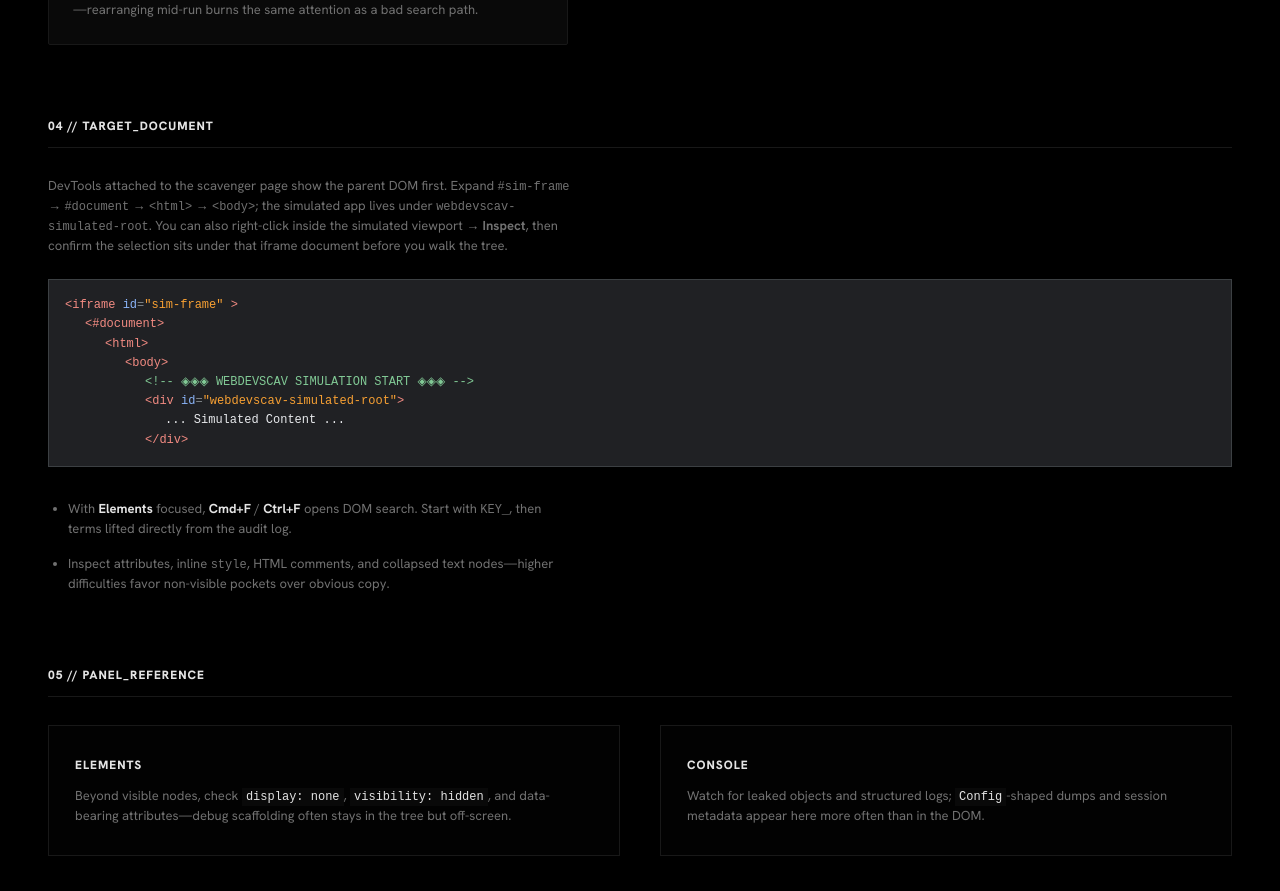
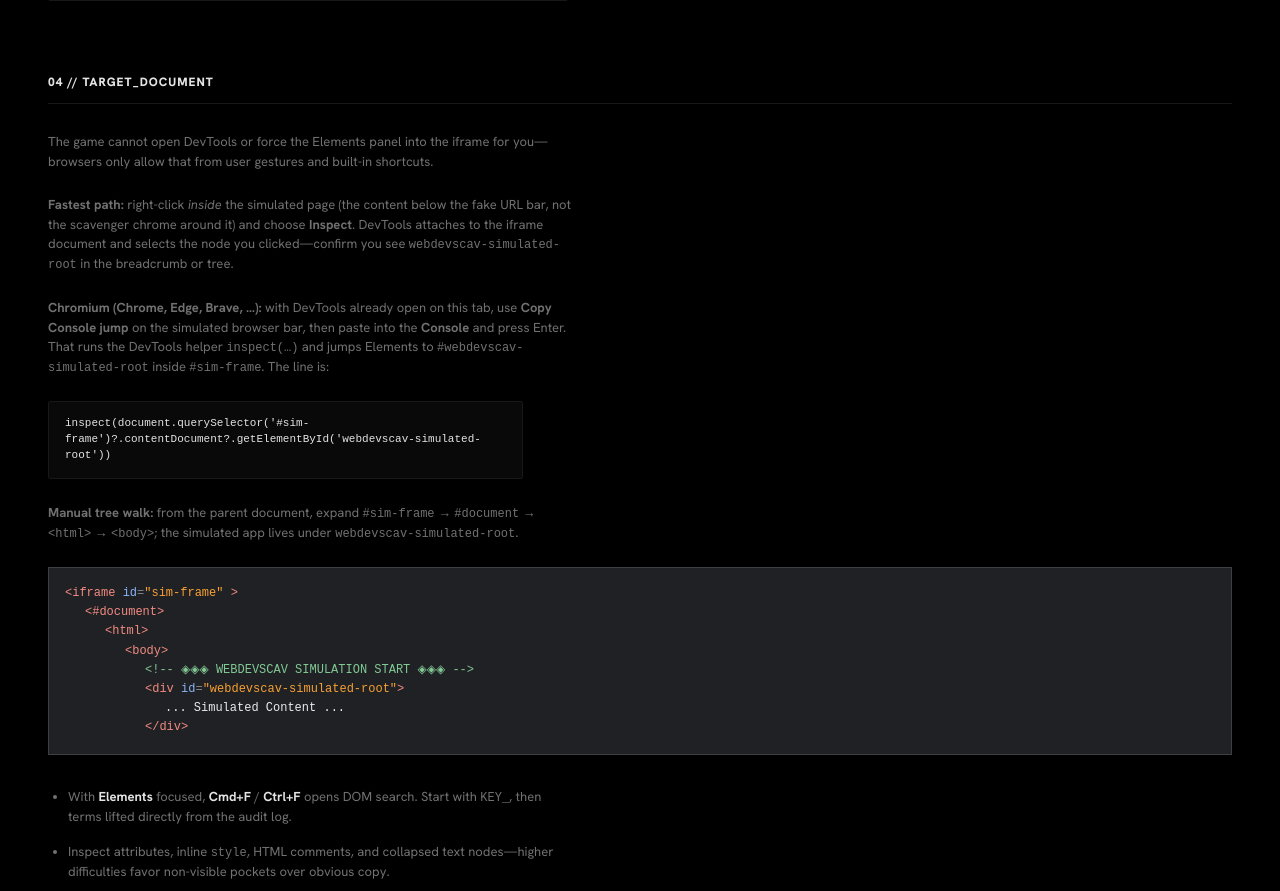
Before and after one commit to Tofulati/webdevscav, a React (Vite) app in the folder client/: page /instructions in a window 1280 px wide. Shown: the part 1140-2031 px from the top of the page. Built offline with nearby package versions, Linux system fonts and the light colour scheme; no server answers; a web font is replaced by a local one.

Commit message:
update styling of the game webpages, hide injection scripts further, include simulated web page dev tools jump

```diff
--- a/client/src/components/game/SimulatedBrowser.tsx
+++ b/client/src/components/game/SimulatedBrowser.tsx
@@ -1,4 +1,8 @@
-import { type RefObject, useEffect } from 'react';
+import { type RefObject, useEffect, useState, useCallback } from 'react';
+
+/** Paste into DevTools Console (Chromium) with this tab top-level selected — jumps Elements to the simulated root. */
+export const SIM_FRAME_ELEMENTS_JUMP =
+  "inspect(document.querySelector('#sim-frame')?.contentDocument?.getElementById('webdevscav-simulated-root'))";
 
 interface Props {
   html: string;
@@ -27,6 +31,17 @@ const THEME_URLS: Record<string, string> = {
 
 export default function SimulatedBrowser({ html, iframeRef, theme }: Props) {
   const url = THEME_URLS[theme] || 'https://example.dev';
+  const [jumpCopied, setJumpCopied] = useState(false);
+
+  const copyElementsJump = useCallback(async () => {
+    try {
+      await navigator.clipboard.writeText(SIM_FRAME_ELEMENTS_JUMP);
+      setJumpCopied(true);
+      window.setTimeout(() => setJumpCopied(false), 2000);
+    } catch {
+      /* clipboard denied or unavailable */
+    }
+  }, []);
 
   useEffect(() => {
     const iframe = iframeRef.current;
@@ -43,19 +58,28 @@ export default function SimulatedBrowser({ html, iframeRef, theme }: Props) {
   return (
     <div className="sim-browser" style={{ background: theme === 'dark' ? '#1a1a1a' : '#fff' }}>
       <div className="sim-browser-bar">
-        <div style={{ display: 'flex', gap: '6px' }}>
-          <div style={{ width: '8px', height: '8px', borderRadius: '50%', background: 'var(--gray-700)' }} />
-          <div style={{ width: '8px', height: '8px', borderRadius: '50%', background: 'var(--gray-700)' }} />
-          <div style={{ width: '8px', height: '8px', borderRadius: '50%', background: 'var(--gray-700)' }} />
+        <div className="sim-browser-dots" aria-hidden="true">
+          <span className="sim-browser-dot" />
+          <span className="sim-browser-dot" />
+          <span className="sim-browser-dot" />
         </div>
         <div className="sim-browser-url">
           {`https://${url.replace(/^https?:\/\//, '')}`}
         </div>
+        <button
+          type="button"
+          className="sim-browser-jump-btn"
+          onClick={copyElementsJump}
+          title="Open DevTools on this tab first, then paste into the Console (Chrome, Edge, Brave…). Jumps Elements to webdevscav-simulated-root inside the iframe."
+        >
+          {jumpCopied ? 'Copied' : 'Copy Console jump'}
+        </button>
       </div>
       <iframe
+        id="sim-frame"
         ref={iframeRef}
         className="sim-browser-iframe"
-        title="Simulated Webpage"
+        title="Simulated Webpage (right-click inside the page area and choose Inspect to attach DevTools to this document)"
         sandbox="allow-scripts allow-same-origin allow-forms"
       />
     </div>
--- a/client/src/index.css
+++ b/client/src/index.css
@@ -647,13 +647,37 @@ button {
 /* ===== SIMULATED BROWSER ===== */
 .sim-browser { flex: 1; display: flex; flex-direction: column; background: #fff; }
 .sim-browser-bar {
-  height: 36px; display: flex; align-items: center; padding: 0 12px;
+  height: 36px; display: flex; align-items: center; gap: 10px; padding: 0 10px;
   background: var(--gray-950); border-bottom: 1px solid var(--gray-800);
 }
+.sim-browser-dots {
+  display: flex; gap: 6px; flex-shrink: 0;
+}
+.sim-browser-dot {
+  width: 8px; height: 8px; border-radius: 50%; background: var(--gray-700);
+}
 .sim-browser-url {
-  flex: 1; height: 24px; background: var(--gray-900);
-  border-radius: 2px; margin: 0 40px; display: flex; align-items: center;
+  flex: 1; min-width: 0; height: 24px; background: var(--gray-900);
+  border-radius: 2px; margin: 0; display: flex; align-items: center;
   padding: 0 12px; font-size: 11px; color: var(--gray-400); font-family: var(--font-mono);
+}
+.sim-browser-jump-btn {
+  flex-shrink: 0;
+  font-family: var(--font-mono);
+  font-size: 10px;
+  font-weight: 600;
+  letter-spacing: 0.02em;
+  color: var(--gray-300);
+  background: var(--gray-900);
+  border: 1px solid var(--gray-700);
+  border-radius: 4px;
+  padding: 5px 10px;
+  cursor: pointer;
+  white-space: nowrap;
+}
+.sim-browser-jump-btn:hover {
+  color: var(--accent);
+  border-color: var(--accent);
 }
 .game-top { flex: 1; display: flex; flex-direction: column; min-height: 0; }
 .sim-browser-iframe { flex: 1; border: none; width: 100%; height: 100%; background: #fff; }
@@ -1065,6 +1089,24 @@ button {
   font-family: var(--font-mono);
   font-size: 12px;
 }
+.instructions-page .instructions-code-block {
+  margin: 0 0 24px;
+  padding: 14px 16px;
+  max-width: min(72ch, 100%);
+  overflow-x: auto;
+  background: var(--gray-900);
+  border: 1px solid var(--border);
+  border-radius: var(--radius-xs);
+  font-family: var(--font-mono);
+  font-size: 11px;
+  line-height: 1.45;
+  color: var(--gray-200);
+  white-space: pre-wrap;
+  word-break: break-word;
+}
+.instructions-page .instructions-code-block code {
+  font-size: inherit;
+}
 .instructions-page .devtools-sim + .inspect-steps {
   margin-top: 32px;
 }
--- a/client/src/pages/GamePage.tsx
+++ b/client/src/pages/GamePage.tsx
@@ -176,9 +176,11 @@ export default function GamePage() {
           <div className="devtools-warning">
             <div className="warning-title warning-title--urgent">REQUIRED_CONFIGURATION //</div>
             <p>
-              Open your browser's Developer Tools (<strong>F12</strong> or <strong>Cmd+Opt+I</strong>).
+              Open your browser&apos;s Developer Tools (<strong>F12</strong> or <strong>Cmd+Opt+I</strong>).
               For the optimal experience, <strong>dock DevTools to the bottom</strong> of the window.
               This ensures the technical toolbar remains fully visible during the run.
+              After a run starts, right-click <strong>inside</strong> the simulated page to Inspect that inner document,
+              or use <strong>Copy Console jump</strong> on the simulated browser bar (Chromium) and paste into the Console.
               <br></br><br></br>
               <strong>This game is only available for PCs and Laptops only, as other systems are incompatible.</strong>
             </p>
@@ -243,6 +245,11 @@ export default function GamePage() {
             <p className="pre-start-body pre-start-hint">
               Docking DevTools to the bottom (if that works for you) usually makes the page easier to
               inspect alongside the tools.
+            </p>
+            <p className="pre-start-body pre-start-hint">
+              To land in the <strong>simulated</strong> document: right-click inside the fake webpage (below the URL bar)
+              and choose <strong>Inspect</strong>. On Chromium you can also use <strong>Copy Console jump</strong> on that
+              bar after DevTools is open, then paste into the Console.
             </p>
             <div className="pre-start-count" aria-hidden="true">
               {armingSecondsLeft ?? PRESTART_COUNTDOWN_SEC}
--- a/client/src/pages/Instructions.tsx
+++ b/client/src/pages/Instructions.tsx
@@ -1,10 +1,10 @@
 import { Link } from 'react-router-dom';
+import { SIM_FRAME_ELEMENTS_JUMP } from '../components/game/SimulatedBrowser';
 
 export default function Instructions() {
   return (
     <div className="container instructions-shell">
       <div className="instructions-page">
-        <div className="hero-tag">OPERATIONAL_MANUAL // V2.1.0</div>
         <h1>THE_HUNTER_GUIDE</h1>
         <p className="subtitle">Master the art of DOM forensics and network interception.</p>
 
@@ -78,11 +78,28 @@ export default function Instructions() {
         <section className="guide-section">
           <h2>04 // TARGET_DOCUMENT</h2>
           <p>
-            DevTools attached to the scavenger page show the parent DOM first. Expand{' '}
-            <code>#sim-frame</code> → <code>#document</code> → <code>&lt;html&gt;</code> → <code>&lt;body&gt;</code>; the
-            simulated app lives under <code>webdevscav-simulated-root</code>. You can also right-click inside the
-            simulated viewport → <strong>Inspect</strong>, then confirm the selection sits under that iframe document
-            before you walk the tree.
+            The game cannot open DevTools or force the Elements panel into the iframe for you—browsers only allow that
+            from user gestures and built-in shortcuts.
+          </p>
+          <p>
+            <strong>Fastest path:</strong> right-click <em>inside</em> the simulated page (the content below the fake URL
+            bar, not the scavenger chrome around it) and choose <strong>Inspect</strong>. DevTools attaches to the iframe
+            document and selects the node you clicked—confirm you see <code>webdevscav-simulated-root</code> in the
+            breadcrumb or tree.
+          </p>
+          <p>
+            <strong>Chromium (Chrome, Edge, Brave, …):</strong> with DevTools already open on this tab, use{' '}
+            <strong>Copy Console jump</strong> on the simulated browser bar, then paste into the <strong>Console</strong>{' '}
+            and press Enter. That runs the DevTools helper <code>inspect(…)</code> and jumps Elements to{' '}
+            <code>#webdevscav-simulated-root</code> inside <code>#sim-frame</code>. The line is:
+          </p>
+          <pre className="instructions-code-block">
+            <code>{SIM_FRAME_ELEMENTS_JUMP}</code>
+          </pre>
+          <p>
+            <strong>Manual tree walk:</strong> from the parent document, expand <code>#sim-frame</code> →{' '}
+            <code>#document</code> → <code>&lt;html&gt;</code> → <code>&lt;body&gt;</code>; the simulated app lives under{' '}
+            <code>webdevscav-simulated-root</code>.
           </p>
           <div className="devtools-sim">
             <div className="dt-line"><span className="dt-tag">&lt;iframe</span> <span className="dt-attr">id</span>=<span className="dt-str">"sim-frame"</span> <span className="dt-tag">&gt;</span></div>
--- a/client/src/pages/LandingPage.tsx
+++ b/client/src/pages/LandingPage.tsx
@@ -6,7 +6,6 @@ export default function LandingPage() {
       <section className="hero">
         <div className="hero-main">
           <div className="hero-content">
-            <div className="hero-tag">STABLE_BUILD :: V2.1.0</div>
             <h1>INSPECT. EXPOSE. DOMINATE.</h1>
             <p>
               The world&apos;s first competitive scavenger hunt for developers.
--- a/client/src/pages/Leaderboards.tsx
+++ b/client/src/pages/Leaderboards.tsx
@@ -25,7 +25,6 @@ export default function Leaderboards() {
   return (
     <div className="container leaderboard-shell">
       <div className="leaderboard-page">
-        <div className="hero-tag">GLOBAL_METRICS :: V2.1.0</div>
         <h1>AUDIT_LEADERBOARD</h1>
         <p className="subtitle">High-performance audit runs tracked across the network.</p>
 
```
Also changed, not shown: 10 other files (tests, documents, lock files or other folders).
